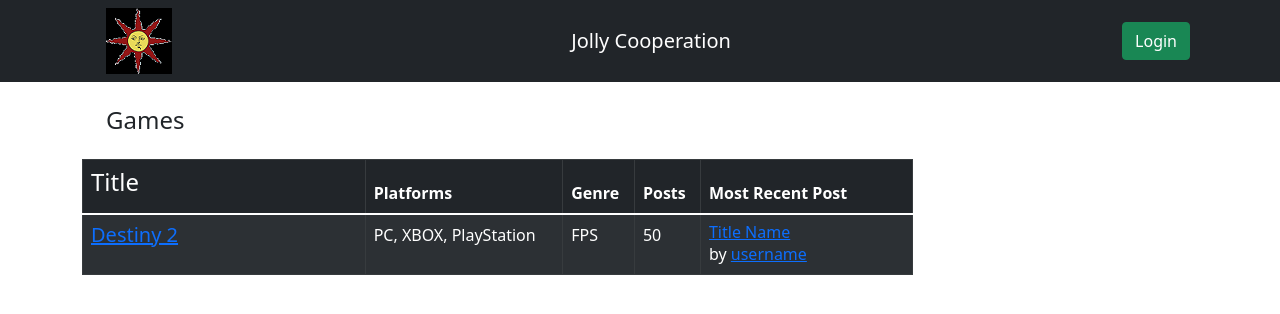
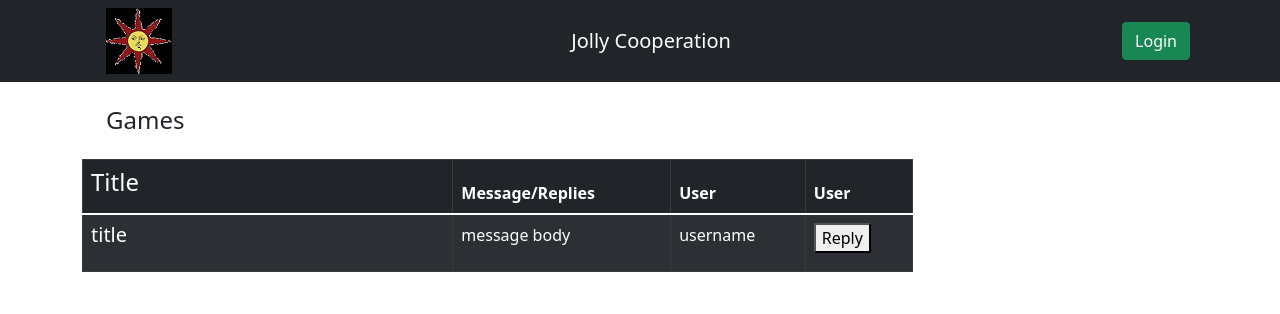
Before and after one commit to Ultra-Zactimus/Jolly_Cooperation, a React (Create React App) app: page /message in a window 1280 px wide. Shown: the top 314 px of the page. Built offline with nearby package versions, Linux system fonts and the light colour scheme; no server answers.

Commit message:
remove placeholders from Message component, prep data seeding

```diff
--- a/src/components/Message.jsx
+++ b/src/components/Message.jsx
@@ -17,31 +17,28 @@ const Message = () => {
                 <th scope="col" className="forum-col">
                   <h4>Title</h4>
                 </th>
-                <th scope="col">Platforms</th>
-                <th scope="col">Genre</th>
-                <th scope="col">Posts</th>
-                <th scope="col" className="last-post-col">Most Recent Post</th>
+                <th scope="col">Message/Replies</th>
+                <th scope="col">User</th>
+                <th scope="col">User</th>
               </tr>
             </thead>
             <tbody>
+
               <tr>
                 <td>
-                  <h5 className="mb-0 h5"><a href="#">Destiny 2</a></h5>
+                  <h5 className="mb-0 h5">title</h5>
                 </td>
                 <td>
-                  <div>PC, XBOX, PlayStation</div>
+                  <p>message body</p>
                 </td>
                 <td>
-                  FPS
+                  <div>username</div>
                 </td>
                 <td>
-                  50
-                </td>
-                <td>
-                  <h5 className="h6 mb-0"><a href="#">Title Name</a></h5>
-                  <div>by <a href="#">username</a></div>
+                  <button>Reply</button>
                 </td>
               </tr>
+
             </tbody>
           </table>
         </div>
```
